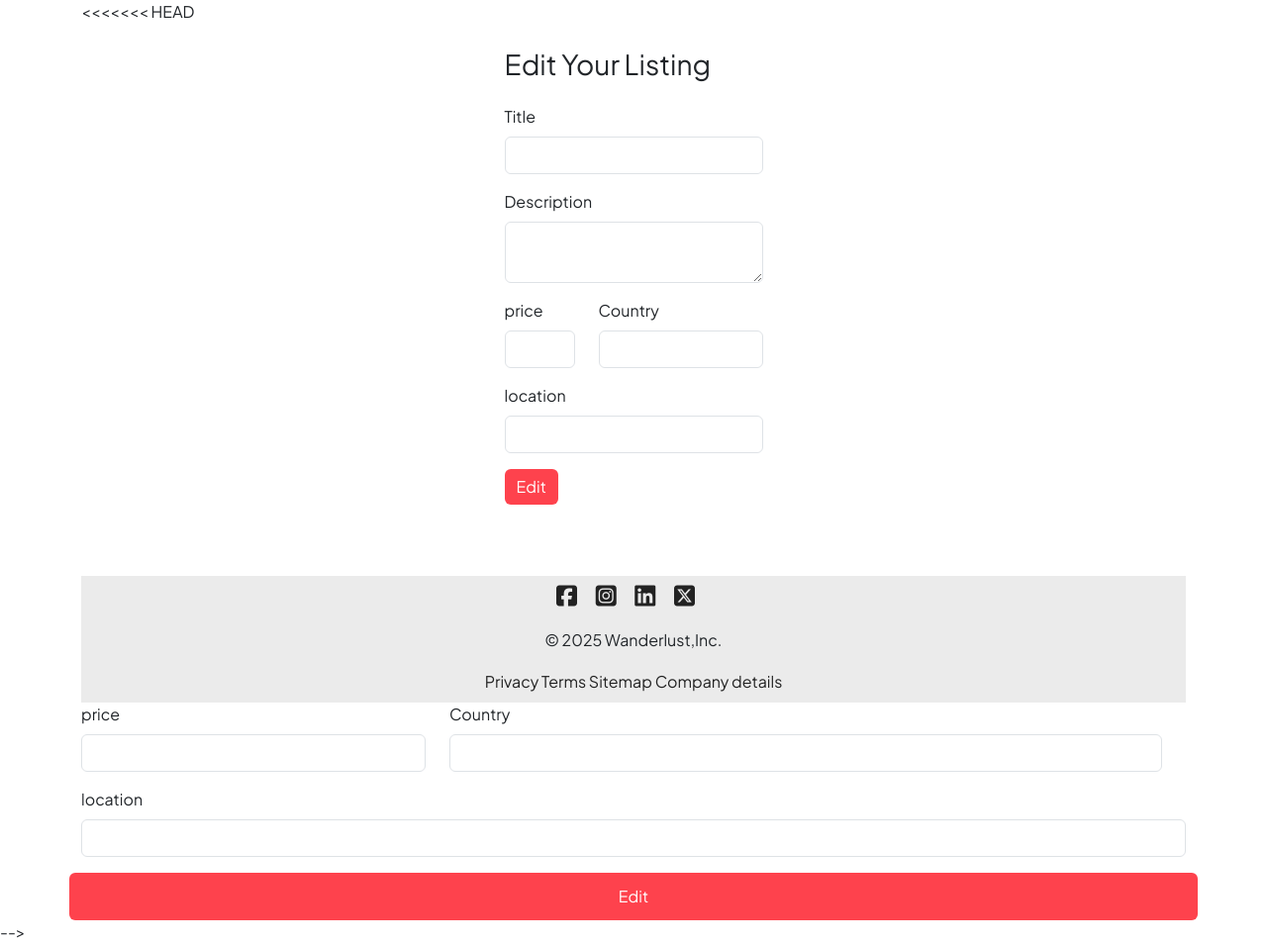
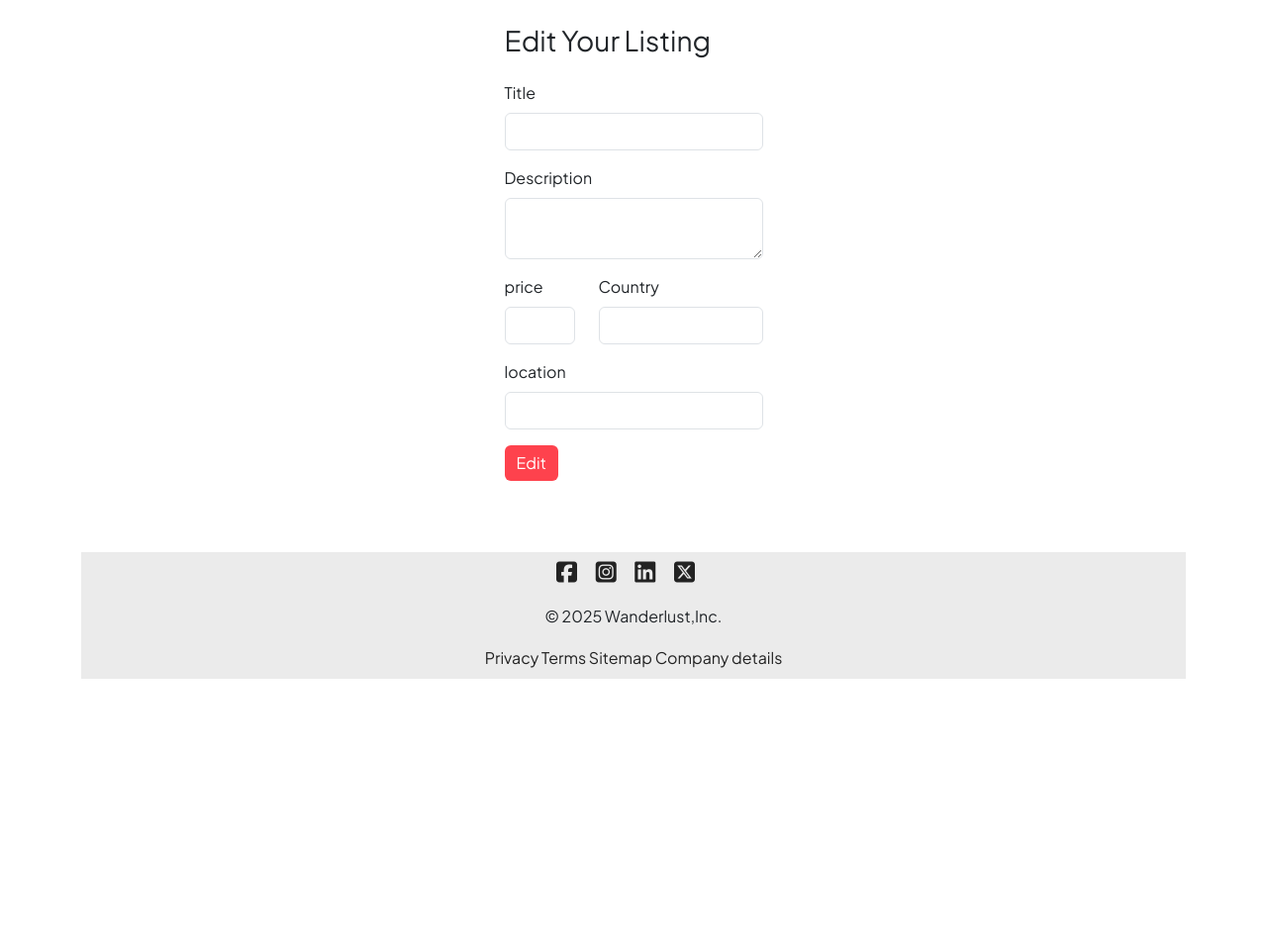
Before and after one commit to Shravan-kumar-gupta/wanderlust, a Node project: template views/listings/edit.ejs in a window 1280 px wide. Shown: the part 80-1034 px from the top of the page at 99% size. After the commit the page ends 766 px from the top, so only its background shows below. Run offline with Node 20 templates, Linux system fonts and the light colour scheme; the template is opened without the code that fills it, so the values that code supplies are empty; some libraries are stand-ins or nearby versions.

Commit message:
some changes in code

```diff
--- a/package.json
+++ b/package.json
@@ -1,8 +1,4 @@
- {
-  "engines" : {
-    "node":">=18.0.0"
-  },
-  "name": "airbnbtherentalapp",
+ "name": "airbnbtherentalapp",
   "version": "1.0.0",
   "description": "",
   "main": "index.js",
--- a/views/listings/edit.ejs
+++ b/views/listings/edit.ejs
@@ -1,5 +1,4 @@
 <% layout("/layouts/boilerplate.ejs") %>
-<<<<<<< HEAD
 <style>
     @media screen and (max-width: 768px){
         .edit-container .edit-box{
@@ -15,6 +14,84 @@
     </style>
 <div class="row edit-container">
     <div class="col-6 mx-auto edit-box">
+
+
+
+
+
+
+
+
+
+
+
+
+
+
+
+
+
+
+
+
+
+
+
+
+
+
+
+
+
+
+
+
+
+
+
+
+
+
+
+
+
+
+
+
+
+
+
+
+
+
+
+
+
+
+
+
+
+
+
+
+
+
+
+
+
+
+
+
+
+
+
+
+
+
+
+
+
+
 <div class="row">
     <div class="col-6 mx-auto">
         <h3 class="my-4">Edit Your Listing</h3>
```
Also changed, not shown: Routes/listingRoute.js (+0 -16 lines), views/layouts/boilerplate.ejs (+0 -21 lines).
